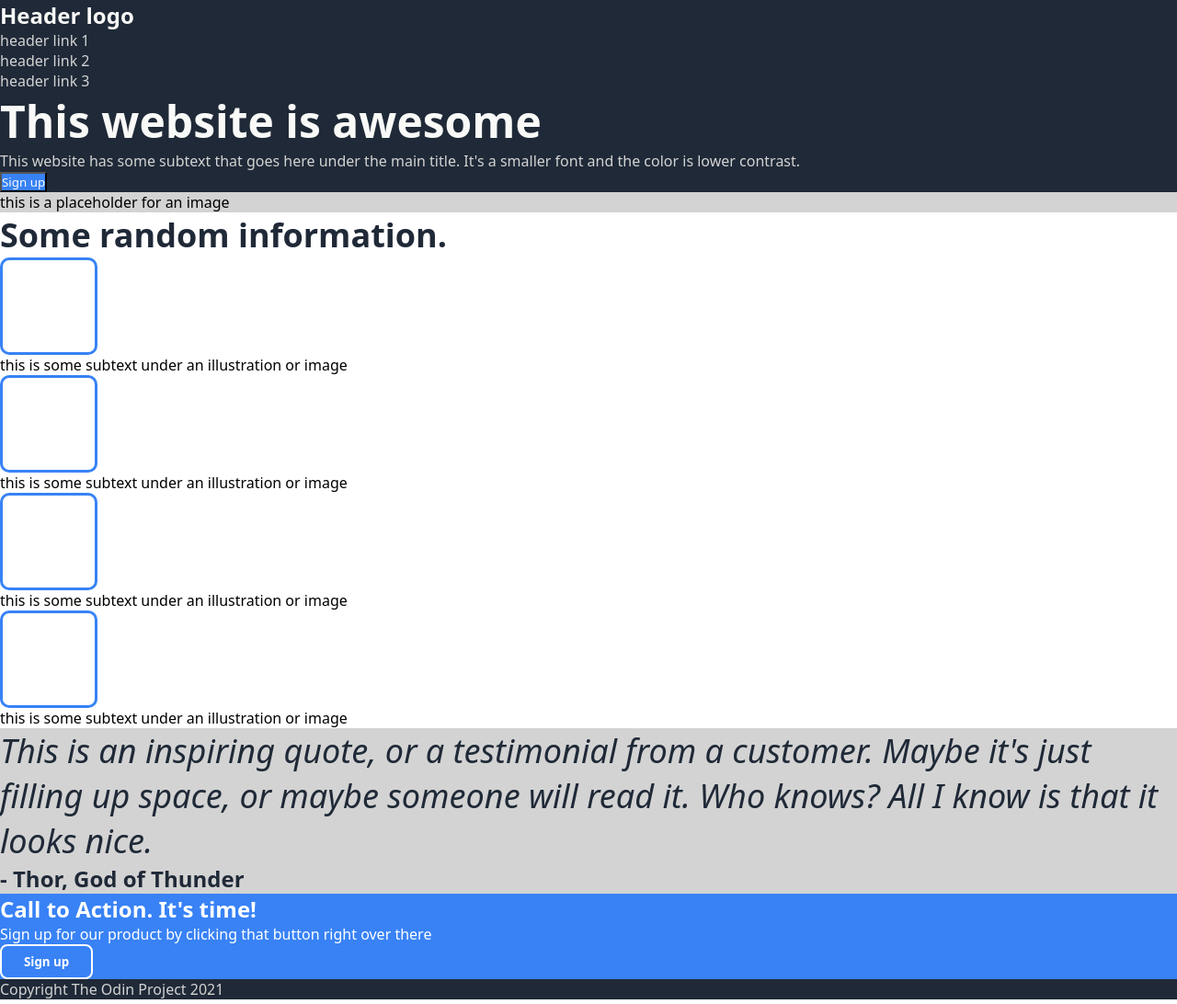
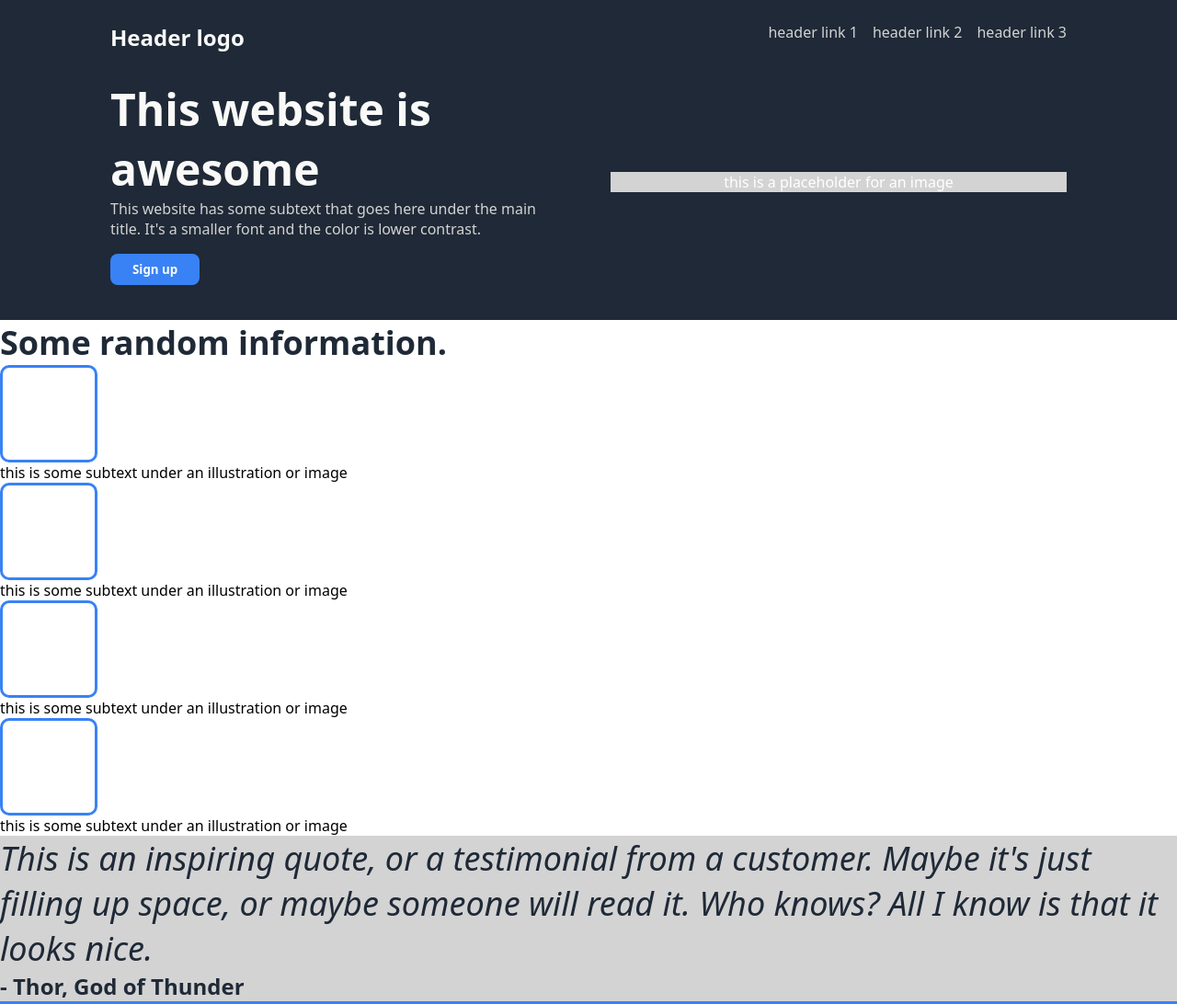
Before and after one commit to michaeldresser81/odin-landing-page, a plain HTML site: page images/index.html in a window 1280 px wide. Shown: the top 1092 px of the page at 92% size. Drawn offline with Linux system fonts and the light colour scheme.

Commit message:
Style .hero
Still need to figure out how to stretch .right div (if necessary)

```diff
--- a/images/index.html
+++ b/images/index.html
@@ -9,16 +9,24 @@
 </head>
 <body>
     <div class="hero">
+        <div class="top">
             <div class="logo">Header logo</div>
             <ul>
                 <li><a href="/">header link 1</a></li>
                 <li><a href="/">header link 2</a></li>
                 <li><a href="/">header link 3</a></li>
             </ul>
+        </div>
+        <div class="mid">
+            <div class="left">
                 <h1>This website is awesome</h1>
                 <p>This website has some subtext that goes here under the main title. It's a smaller font and the color is lower contrast.</p>
                 <button>Sign up</button>
+            </div>
+            <div class="right">
                 <div class="image-placeholder">this is a placeholder for an image</div>
+            </div>
+        </div>
     </div>
     <div class="information">
         <h2>Some random information.</h2>
--- a/images/style.css
+++ b/images/style.css
@@ -4,6 +4,9 @@
     font-family: system-ui, -apple-system, Roboto, Oxygen, Ubuntu, Cantarell, 'Open Sans', 'Helvetica Neue', sans-serif
 }
 
+ul {
+    list-style: none;
+}
 .logo {
     color: #f9faf8;
     font-size: 24px;
@@ -16,8 +19,47 @@ h1 {
 }
 
 .hero {
+    display: flex;
+    flex-direction: column;
+    /* justify-content: space-between; */
+    height: 300px;
     background-color: #1F2937;
+    padding: 24px 120px;
+}
 
+.hero .top {
+    display: flex;
+    justify-content: space-between;
+    height: 48px;
+}
+
+.hero .mid {
+    display: flex;
+    flex: 1;
+    justify-content: space-between;
+    gap: 48px;
+    align-items: center;
+
+}
+.hero .left {
+    min-width: 300px;
+    flex: 1;
+
+}
+
+.hero .right {
+    flex: 1;
+    background-color: lightgrey;
+    color: white;
+    display: flex;
+    justify-content: center;
+    align-items: center;
+}
+
+.hero ul {
+    display: flex;
+    display: space-between;
+    gap: 16px;
 }
 
 .hero a , .hero p {
@@ -25,13 +67,14 @@ h1 {
     text-decoration: none;
 }
 
-.hero button {
+button {
+    color: #f9faf8;
     background-color: #3882f6;
-    color: #f9faf8;
-}
-
-.image-placeholder {
-    background-color: lightgrey;
+    border-style: none;
+    border-radius: 8px;
+    padding: 8px 24px;
+    font-weight: bold;
+    margin-top: 16px;
 }
 
 .information h2 {
@@ -66,17 +109,13 @@ h1 {
     font-style: normal;
 }
 
-.action-box , .action-box button {
+.action-box {
     background-color: #3882f6;
     color: white;
 }
 
 .action-box button {
     border: 2px solid white;
-    border-style: solid;
-    border-radius: 8px;
-    padding: 8px 24px;
-    font-weight: bold;
 }
 
 .footer {
```
Lines whose indentation alone changed are shown as unchanged.
